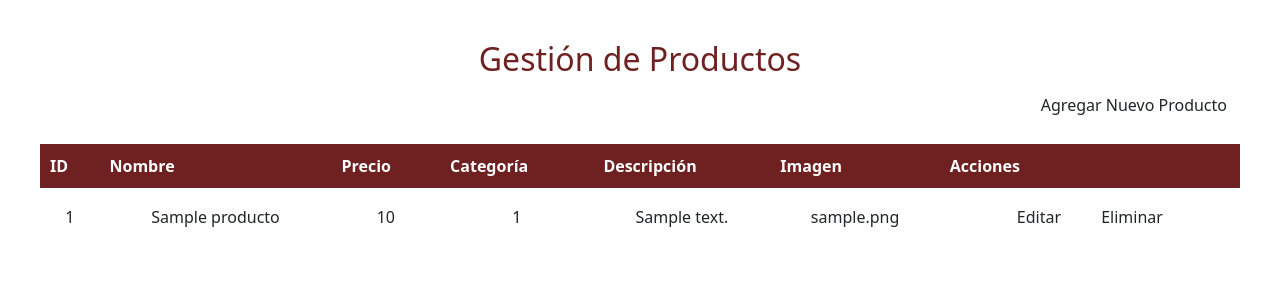
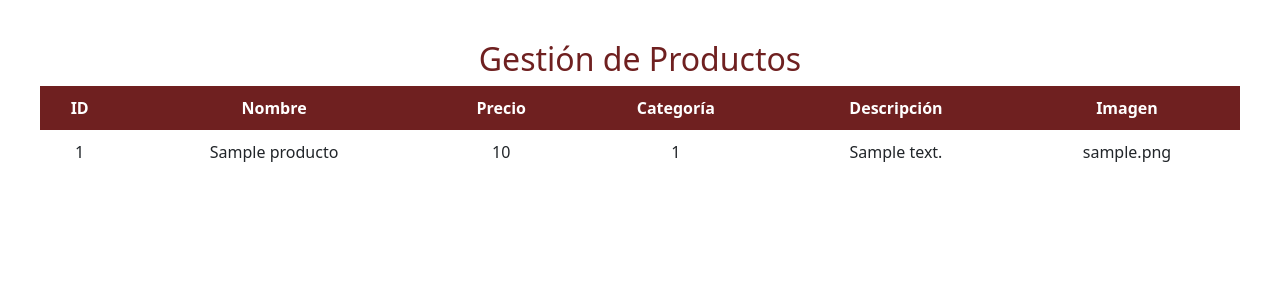
Before and after one commit to Solaquin/grupo5-tecnologias, a PHP site: page /productsReview.php in a window 1280 px wide. Shown: the top 300 px of the page. Run offline with PHP 8.4, Linux system fonts and the light colour scheme; tables that the repository leaves empty or names only in its code hold one stand-in row (values such as "Sample post").

Commit message:
added logout and updated products review

```diff
--- a/php/admin/productsReview.php
+++ b/php/admin/productsReview.php
@@ -1,4 +1,6 @@
 <?php
+
+    session_start();
     include 'conexionBD.php';
     $connection = $myPDO->prepare("SELECT * FROM productos");
     $connection->execute();
@@ -19,24 +21,49 @@
 </head>
 
 <body>
+
+    <?php if (isset($_SESSION['email'])): ?>
+
+    <nav class="navbar navbar-expand-lg navbar-light bg-light shadow-sm">
+        <div class="container-fluid">
+            <a class="navbar-brand" href="#">
+            <img src="../../sources/bicur_letra_negra.png" alt="Bicur Marroquinería" style="width: 100px;">
+            </a>
+
+            <div class="d-flex align-items-center">
+                <span class="me-3 text-dark fw-bold">
+                <?php echo htmlspecialchars($_SESSION['name']); ?>
+                </span>
+
+                <a href="logout.php" class="btn btn-outline-danger">Cerrar sesión</a>
+            </div>
+        </div>
+    </nav>
+    <?php endif; ?>
+
 <section class="admin-productos" style="padding: 40px;">
   <h2 style="color: #6F2020; text-align: center;">Gestión de Productos</h2>
 
-  <div style="text-align: right; margin-bottom: 20px;">
-    <a href="crearProducto.php" class="btn btn-burgundy">Agregar Nuevo Producto</a>
-  </div>
+    <?php if (isset($_SESSION['email'])): ?>
+        <div style="text-align: right; margin-bottom: 20px;">
+        <a href="crearProducto.php" class="btn btn-burgundy">Agregar Nuevo Producto</a>
+        </div>
+    <?php endif; ?>
+
 
   <div class="tabla-container" style="overflow-x:auto;">
     <table style="width: 100%; border-collapse: collapse; background-color: white;">
       <thead style="background-color: #6F2020; color: white;">
         <tr>
-          <th style="padding: 10px;">ID</th>
-          <th style="padding: 10px;">Nombre</th>
-          <th style="padding: 10px;">Precio</th>
-          <th style="padding: 10px;">Categoría</th>
-          <th style="padding: 10px;">Descripción</th>
-          <th style="padding: 10px;">Imagen</th>
-          <th style="padding: 10px;">Acciones</th>
+          <th style="padding: 10px; text-align: center;">ID</th>
+          <th style="padding: 10px; text-align: center;">Nombre</th>
+          <th style="padding: 10px; text-align: center;">Precio</th>
+          <th style="padding: 10px; text-align: center;">Categoría</th>
+          <th style="padding: 10px; text-align: center;">Descripción</th>
+          <th style="padding: 10px; text-align: center;">Imagen</th>
+        <?php if (isset($_SESSION['email'])): ?>
+          <th style="padding: 10px; text-align: center;">Acciones</th>
+        <?php endif; ?>
         </tr>
       </thead>
       <tbody>
@@ -49,10 +76,12 @@
                 <td style="padding: 10px;"><?= $valor['category_id']?></td>
                 <td style="padding: 10px;"><?= $valor['description']?></td>
                 <td style="padding: 10px;"><?= $valor['img']?></td>
-                <td style="padding: 10px;">
+                <?php if (isset($_SESSION['email'])): ?>
+                    <td style="padding: 10px;">
                     <a href="editarProducto.php?id=<?= $valor['id']; ?>" class="btn btn-outline-burgundy" style="margin-right: 10px;">Editar</a>
                     <a href="eliminarProducto.php?id=<?= $valor['id']; ?>" class="btn btn-outline-burgundy" onclick="return confirm('¿Estás seguro que deseas eliminar este producto?');">Eliminar</a>
-                </td>
+                    </td>
+                <?php endif; ?>
             </tr>
         <?php endforeach; ?>
 
```
Also changed, not shown: php/admin/logout.php (added, +8 -0 lines).
